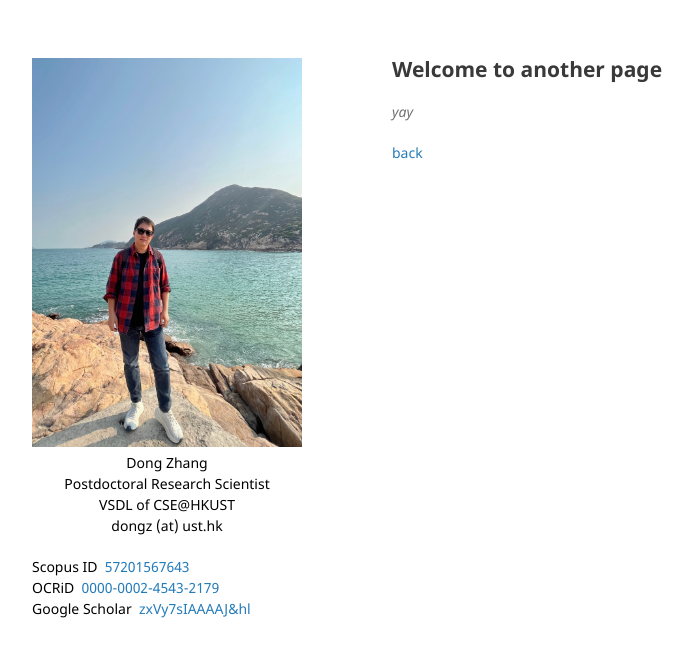
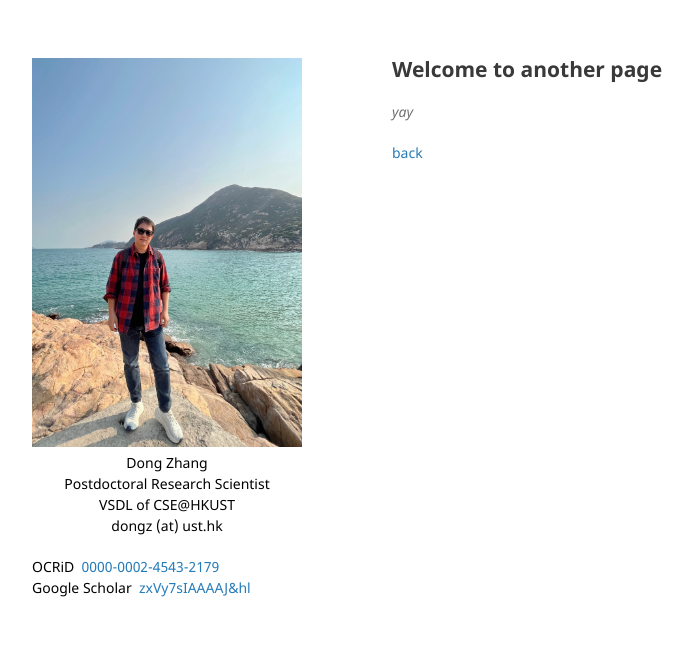
Before and after one commit to ZHANGDONG-NJUST/zhangdong-njust.github.io, a Jekyll site: the page built from another-page.md, in a window 1280 px wide. Shown: the top 657 px of the page, without its empty margins (178-871 px from the left). Built offline with Jekyll 4.4.1, drawn with Linux system fonts in a browser that asks for light colours; our own code applies the rules of GitHub Pages for plain Markdown files.

Commit message:
Update default.html

```diff
--- a/_layouts/default.html
+++ b/_layouts/default.html
@@ -24,8 +24,7 @@
         {% endif %}
 
         {% if site.github.is_user_page %}
-        <p class="view"><font color="black">Scopus ID</font>&nbsp <a href="https://www.scopus.com/authid/detail.uri?authorId=57201567643">57201567643</a><br>
-          <font color="black">OCRiD</font>&nbsp <a href="https://orcid.org/0000-0002-4543-2179">0000-0002-4543-2179</a><br>
+        <p class="view"><font color="black">OCRiD</font>&nbsp <a href="https://orcid.org/0000-0002-4543-2179">0000-0002-4543-2179</a><br>
           <font color="black">Google Scholar</font>&nbsp <a href="https://scholar.google.com/citations?user=zxVy7sIAAAAJ&hl=zh-CN">zxVy7sIAAAAJ&hl</a>
         </p>
         {% endif %}
```
